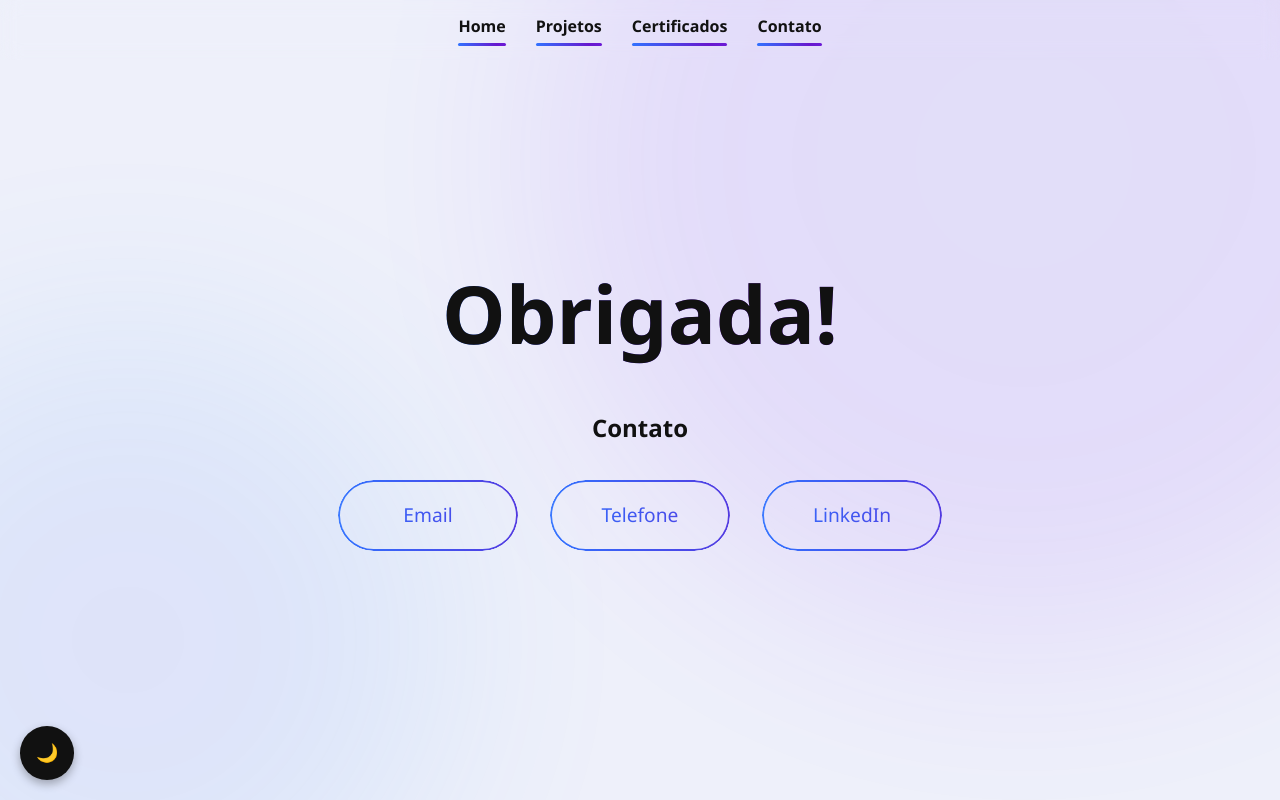
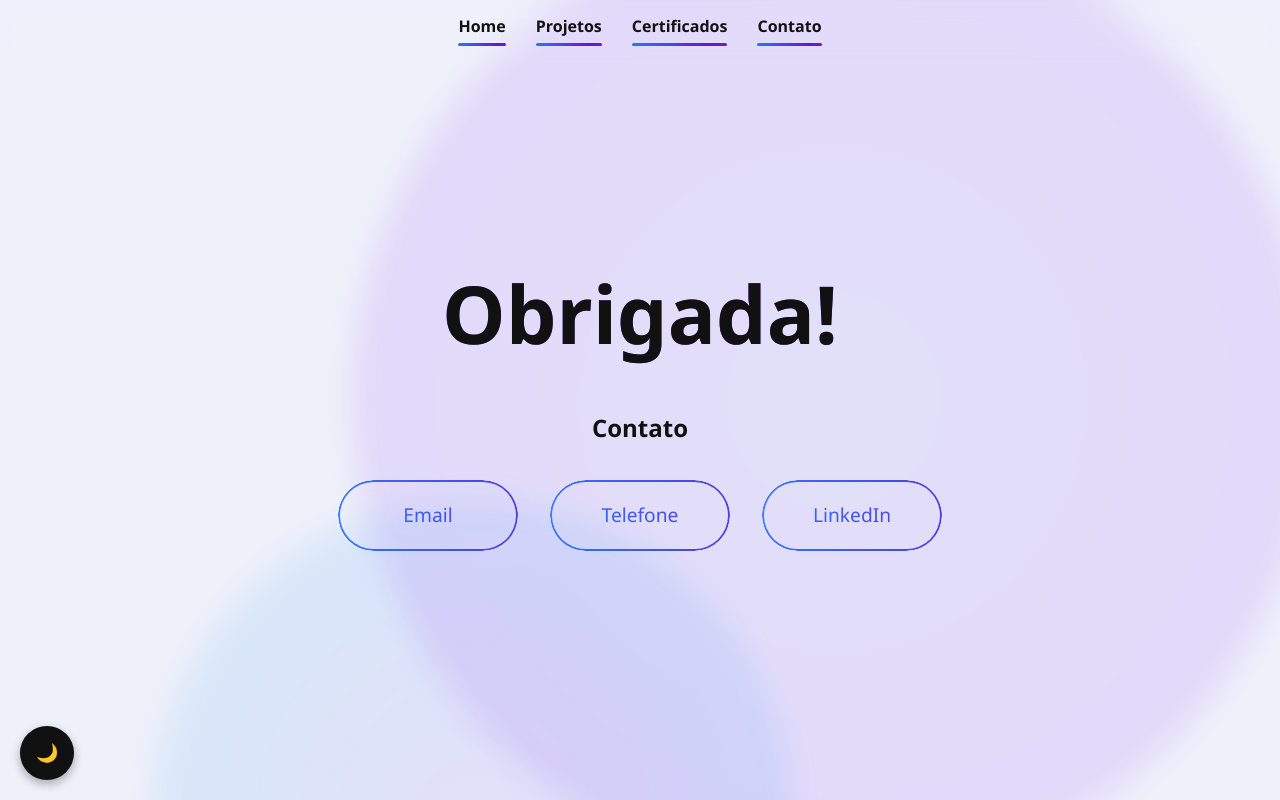
Before and after one commit to nathalyevitoria/Portifolio-Nathalye-Vitoria, a React (Vite) app: page /contact in a window 1280 px wide. Built offline with nearby package versions, Linux system fonts and the light colour scheme.

Commit message:
add: animações

```diff
--- a/src/pages/Contact.jsx
+++ b/src/pages/Contact.jsx
@@ -3,8 +3,12 @@ import '../styles/contact.css';
 function Contact() {
   return (
     <div id="contact">
-      <div class="blur-circle c1"></div>
-      <div class="blur-circle c2"></div>
+      <div className="blur-orbit orbit1">
+        <div className="blur-circle c1"></div>
+      </div>
+      <div className="blur-orbit orbit2">
+        <div className="blur-circle c2"></div>
+      </div>
       <div className="container">
         <div className="thank text-gradient">Obrigada!</div>
         <h2>Contato</h2>
--- a/src/styles/contact.css
+++ b/src/styles/contact.css
@@ -33,8 +33,9 @@
   position: absolute;
   transform: translate(-50%, -50%); /* Centraliza o círculo no ponto de origem */
   border-radius: 50%; /* Torna o elemento um círculo perfeito */
-  filter: blur(100px); /* Aplica um forte desfoque */
+  filter: blur(15px); /* Blur ainda maior para suavizar ao máximo */
   z-index: -1; /* Garante que fique atrás de outros elementos */
+  opacity: 0.04; /* Opacidade bem baixa para quase eliminar o ruído */
 }
 
 /* Posição e estilo do primeiro círculo */
@@ -326,3 +327,60 @@ body.dark-mode .contact-btn::after {
     -webkit-text-fill-color: #fff !important;
   }
 }
+
+@keyframes move-circular-c1 {
+  0%   { top: calc(80% + 0rem); left: calc(10% + 0rem);}
+  25%  { top: calc(80% + 10rem); left: calc(10% + 10rem);}
+  50%  { top: calc(80% + 0rem); left: calc(10% + 20rem);}
+  75%  { top: calc(80% - 10rem); left: calc(10% + 10rem);}
+  100% { top: calc(80% + 0rem); left: calc(10% + 0rem);}
+}
+
+@keyframes move-circular-c2 {
+  0%   { top: calc(20% + 0rem); left: calc(80% + 0rem);}
+  25%  { top: calc(20% - 12rem); left: calc(80% + 12rem);}
+  50%  { top: calc(20% + 0rem); left: calc(80% + 24rem);}
+  75%  { top: calc(20% + 12rem); left: calc(80% + 12rem);}
+  100% { top: calc(20% + 0rem); left: calc(80% + 0rem);}
+}
+
+.c1 {
+  animation: move-circular-c1 16s linear infinite;
+}
+
+.c2 {
+  animation: move-circular-c2 22s linear infinite;
+}
+
+/* --- Órbita circular dos círculos de blur --- */
+.blur-orbit {
+  position: absolute;
+  top: 50%;
+  left: 50%;
+  pointer-events: none;
+  z-index: -1;
+}
+
+.blur-orbit .blur-circle {
+  position: absolute;
+  top: 50%;
+  left: 50%;
+}
+
+.orbit1, .orbit2 {
+  width: 0;
+  height: 0;
+  animation: orbit-c 20s linear infinite;
+}
+
+.orbit1 .c1 {
+  transform: translate(-50%, -50%) translateX(220px);
+}
+
+.orbit2 .c2 {
+  transform: translate(-50%, -50%) rotate(180deg) translateX(220px);
+}
+
+@keyframes orbit-c {
+  100% { transform: rotate(360deg); }
+}
```
